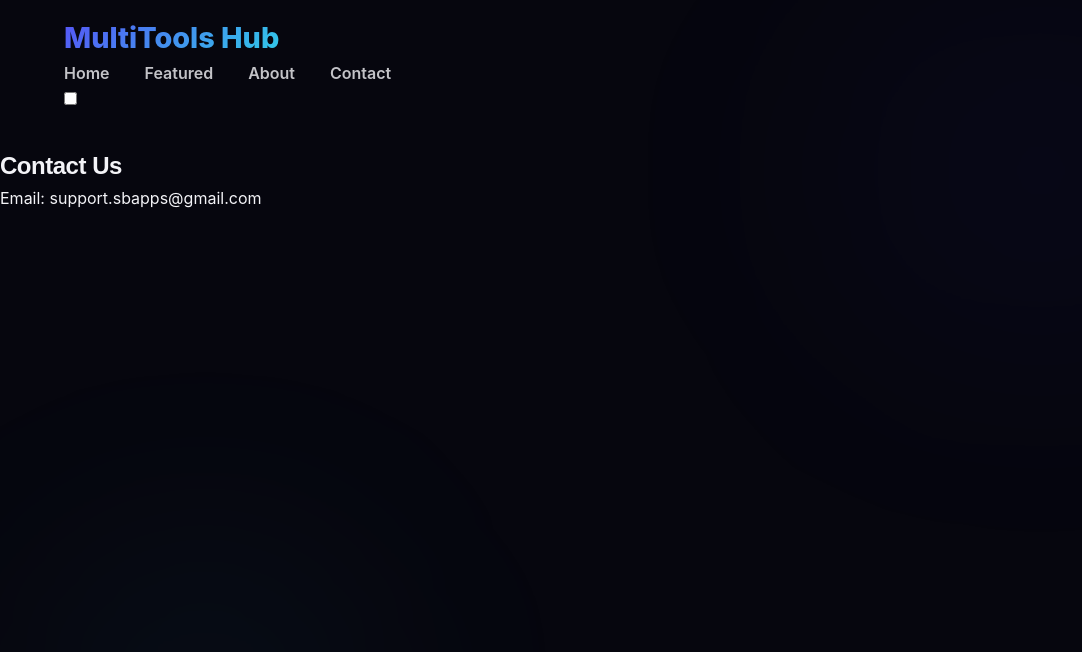
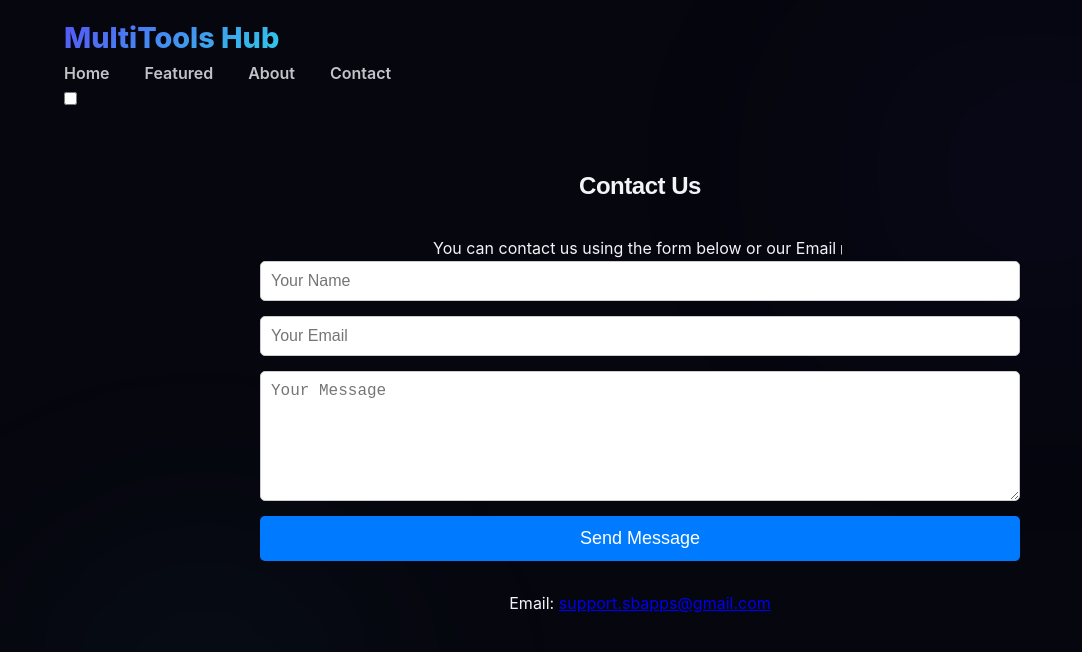
Before and after one commit to surya9graha/multitoolshub, a plain HTML site: page contact.html in a window 1280 px wide. Shown: the whole page, without its empty margins (0-1082 px from the left). Drawn offline with Linux system fonts and the light colour scheme; files that its build step writes are made by us from their sources.

Commit message:
Enhance contact.html with form and styles
Added a contact form and improved styling for the contact page.

```diff
--- a/contact.html
+++ b/contact.html
@@ -5,10 +5,51 @@
     <meta charset="UTF-8">
     <meta name="viewport" content="width=device-width, initial-scale=1.0">
     <title>Contact - MultiTools Hub</title>
-    <link rel="stylesheet" href="style.css"> <!-- আপনার CSS ফাইল -->
+    <link rel="stylesheet" href="style.css"> <!-- আপনার CSS ফাইলের লিঙ্ক -->
+    <style>
+        /* Simple Contact Page CSS (Optional) */
+        main {
+            max-width: 800px;
+            margin: 50px auto;
+            padding: 20px;
+        }
+
+        h1 {
+            text-align: center;
+            margin-bottom: 30px;
+        }
+
+        .contact form {
+            display: flex;
+            flex-direction: column;
+            gap: 15px;
+        }
+
+        .contact input, .contact textarea {
+            padding: 10px;
+            font-size: 16px;
+            border: 1px solid #ccc;
+            border-radius: 5px;
+            width: 100%;
+        }
+
+        .contact button {
+            padding: 12px;
+            font-size: 18px;
+            background-color: #007BFF;
+            color: white;
+            border: none;
+            border-radius: 5px;
+            cursor: pointer;
+        }
+
+        .contact button:hover {
+            background-color: #0056b3;
+        }
+    </style>
 </head>
 <body>
-    <!-- Navbar copy করা হলো -->
+    <!-- Navbar -->
     <header>
         <div class="container nav">
             <a href="index.html" class="logo">MultiTools Hub</a>
@@ -16,7 +57,7 @@
                 <li><a href="index.html">Home</a></li>
                 <li><a href="tools/image/image-resizer.html">Featured</a></li>
                 <li><a href="about.html">About</a></li>
-                <li><a href="contact.html">Contact</a></li>
+                <li><a href="contact.html" class="active">Contact</a></li>
             </ul>
             <div class="theme-switch-wrapper">
                 <label class="theme-switch" for="checkbox">
@@ -27,11 +68,24 @@
         </div>
     </header>
 
-    <!-- Contact content -->
+    <!-- Contact Section -->
     <main>
         <section class="contact">
             <h1>Contact Us</h1>
-            <p>Email: support.sbapps@gmail.com</p>
+            <p style="text-align:center;">You can contact us using the form below or our Email।</p>
+
+            <!-- Contact Form -->
+            <form action="https://formspree.io/f/yourformid" method="POST">
+                <input type="text" name="name" placeholder="Your Name" required>
+                <input type="email" name="email" placeholder="Your Email" required>
+                <textarea name="message" placeholder="Your Message" rows="6" required></textarea>
+                <button type="submit">Send Message</button>
+            </form>
+
+            <p style="margin-top: 30px; text-align:center;">
+                Email: <a href="mailto:support.sbapps@gmail.com">support.sbapps@gmail.com</a> <br>
+
+            </p>
         </section>
     </main>
 </body>
```
